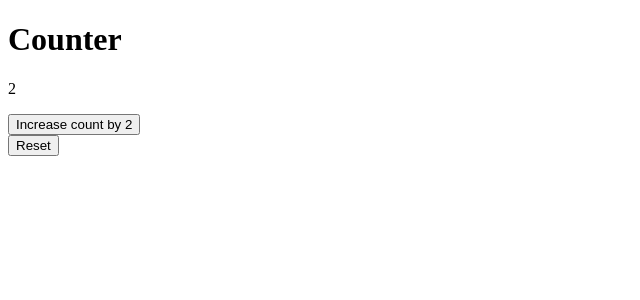
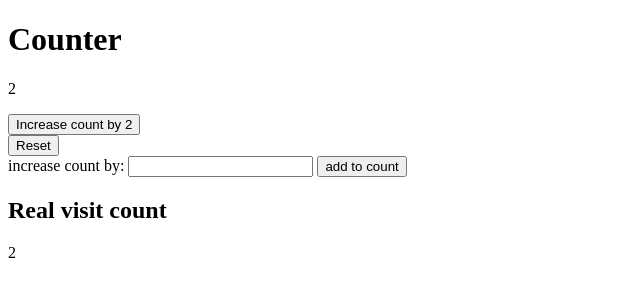
Before and after one commit to jtfrench23/counter, a Flask app: page / in a window 1280 px wide. Shown: the top 300 px of the page, without its empty margins (0-640 px from the left). Run offline with Flask 2, Linux system fonts and the light colour scheme; the visitor is signed in with stand-in values (Sample User, id 1).

Commit message:
added additional functionality and clear session route

```diff
--- a/Templates/index.html
+++ b/Templates/index.html
@@ -17,5 +17,14 @@
     <form action="reset" method="post">
         <button type="submit">Reset</button>
     </form>
+    <form action="increase_amount" method="post">
+        <label for="quantity">increase count by:</label>
+        <input type="number" id="quantity" name="quantity">
+        <button type="submit">add to count</button>
+    </form>
+    <h2>Real visit count</h2>
+    <p>
+        {{session['visits']}}
+    </p>
 </body>
 </html>
--- a/server.py
+++ b/server.py
@@ -4,15 +4,34 @@ app.secret_key='8675309DMX'
 
 @app.route('/')
 def index():
-    session['count']+=1
+    if 'visits' not in session:
+        session['visits']=1
+    else:
+        session['visits']+=1
+    if "count" not in session:
+        session["count"] = 1
+    else:
+        session['count'] += 1
     return render_template("index.html")
 @app.route('/count', methods=['POST'])
 def count():
     session['count']+=1
     return redirect('/')
+@app.route('/increase_amount',methods=['POST'])
+def increase_count():
+    amount=int(request.form['quantity'])
+    session['count']+=amount-1
+    return redirect('/')
+
 @app.route('/reset', methods=['POST'])
 def reset():
     session['count']=0
     return redirect('/')
+
+@app.route('/destroy_all')
+def destroy_all():
+    session.clear()
+    return redirect('/')
+
 if __name__=="__main__":
     app.run(debug=True)
```
